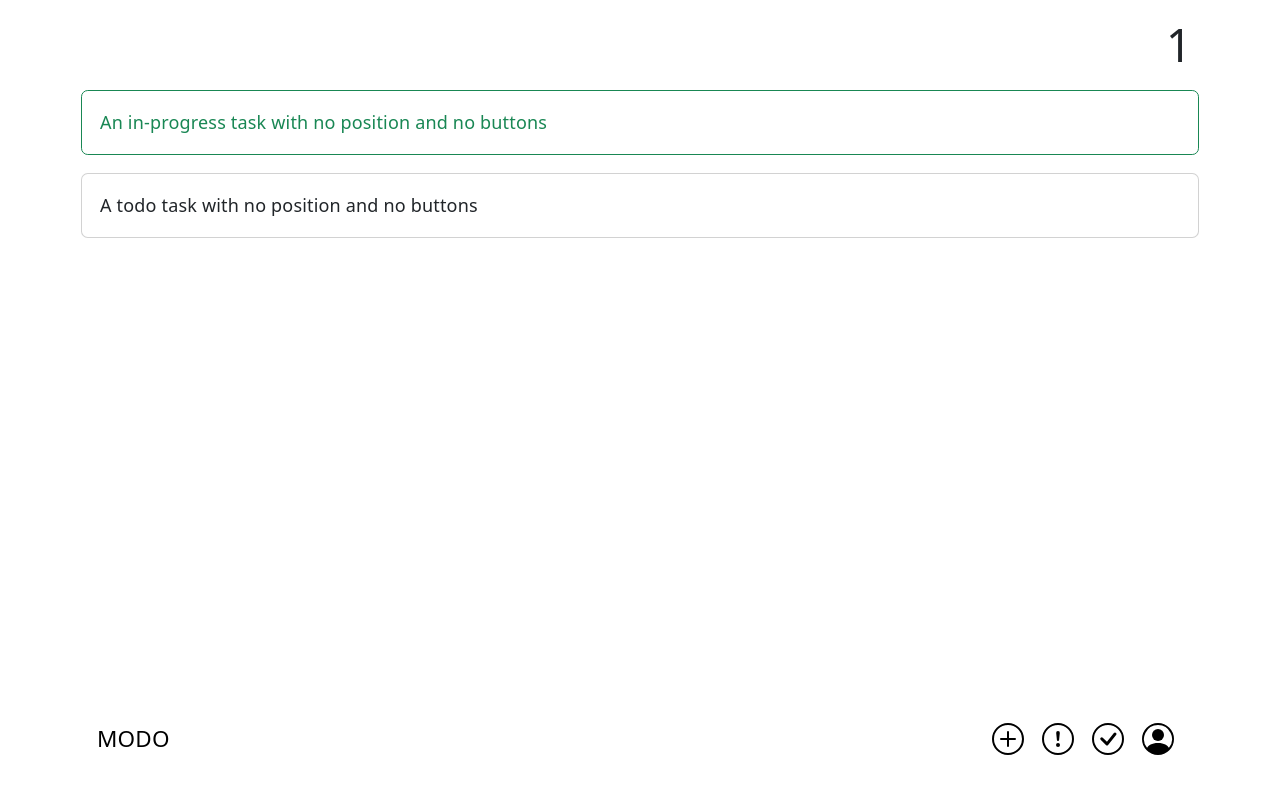
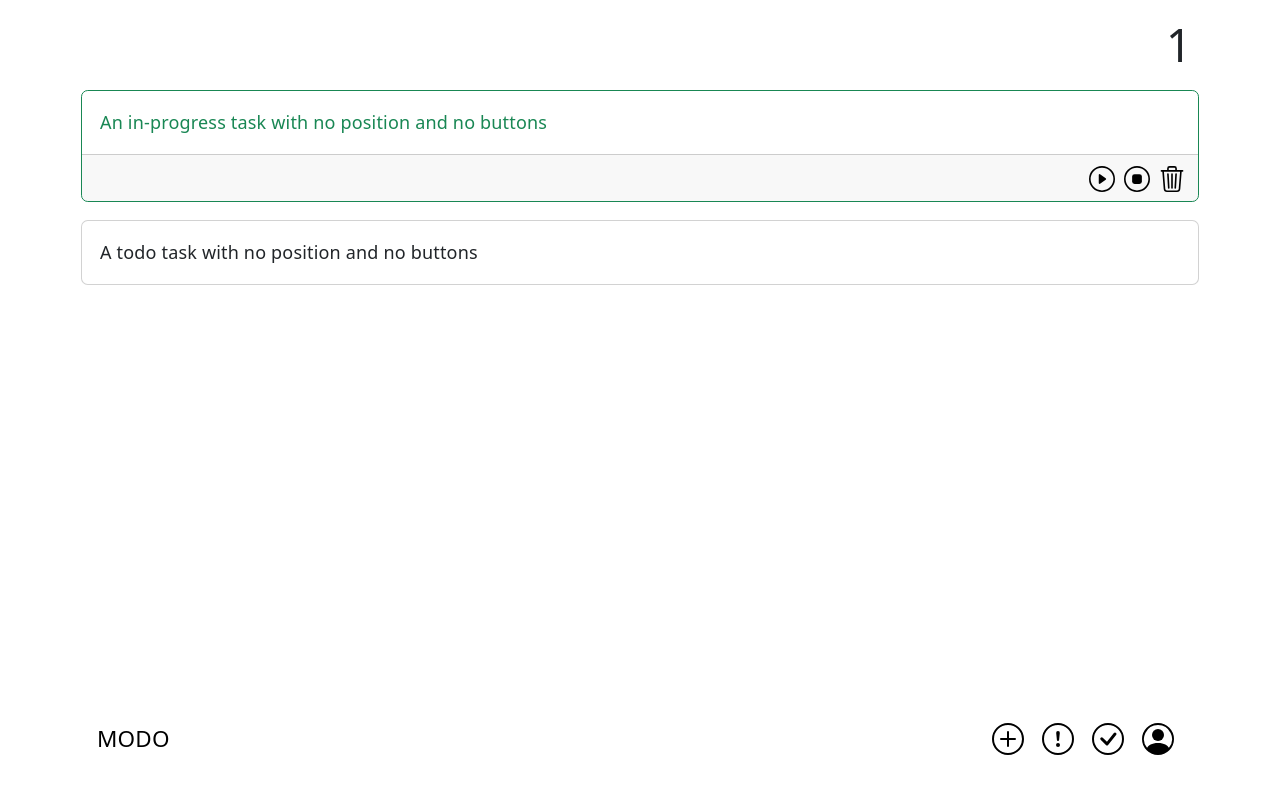
Before and after one commit to bergamotBen/modo, a React (Vite) app in the folder frontend/: page / in a window 1280 px wide. Shown: the top 794 px of the page. Built offline with nearby package versions, Linux system fonts and the light colour scheme.

Commit message:
task footer updated to include bootstrap icons as buttons

```diff
--- a/frontend/src/components/Task.jsx
+++ b/frontend/src/components/Task.jsx
@@ -1,9 +1,17 @@
 import Card from "react-bootstrap/esm/Card";
-import Button from "react-bootstrap/esm/Button";
-
+import { Link } from "react-router-dom";
+import {
+  PlayCircle,
+  PauseCircle,
+  StopCircle,
+  Trash3,
+  CheckCircle,
+} from "react-bootstrap-icons";
+// buttons = ['play', 'stop', 'delete', 'complete']
 export default function Task({
   text,
   details,
+  buttons,
   showPosition,
   showButtons,
   showDetails,
@@ -34,10 +42,29 @@ export default function Task({
         <div className="text-end px-3 text-secondary">{details}</div>
       ) : null}
       {showButtons ? (
-        <Card.Footer className="text-end px-2 py-0">
-          <Button variant="Link" className="text-secondary">
-            ...
-          </Button>
+        <Card.Footer className="text-end px-2 py-2">
+          {active ? (
+            buttons.includes("play") ? (
+              <Link className="mx-1">
+                <PlayCircle size={26} className="text-secondary" />
+              </Link>
+            ) : (
+              <Link className="mx-1">
+                <PauseCircle size={26} className="text-secondary" />
+              </Link>
+            )
+          ) : null}
+
+          {buttons.includes("stop") && (
+            <Link className="mx-1">
+              <StopCircle size={26} className="text-secondary" />
+            </Link>
+          )}
+          {buttons.includes("delete") && (
+            <Link className="mx-1">
+              <Trash3 size={26} className="text-secondary" />
+            </Link>
+          )}
         </Card.Footer>
       ) : null}
     </Card>
--- a/frontend/src/pages/Home.jsx
+++ b/frontend/src/pages/Home.jsx
@@ -13,7 +13,8 @@ export default function Home() {
         text="An in-progress task with no position and no buttons"
         showPosition={false}
         showDetails={false}
-        showButtons={false}
+        showButtons={true}
+        buttons={["play", "stop", "delete"]}
         active={true}
       />
       <Task
--- a/frontend/src/pages/Tasks.jsx
+++ b/frontend/src/pages/Tasks.jsx
@@ -41,10 +41,12 @@ function SortableTask({ id, text, priority }) {
     <div ref={setNodeRef} style={style} {...attributes} {...listeners}>
       <Task
         text={text}
-        showButtons={true}
+        showButtons={false}
         showDetails={false}
         showPosition={true}
         priority={priority}
+        buttons={[]}
+        active={false}
       />
     </div>
   );
```
